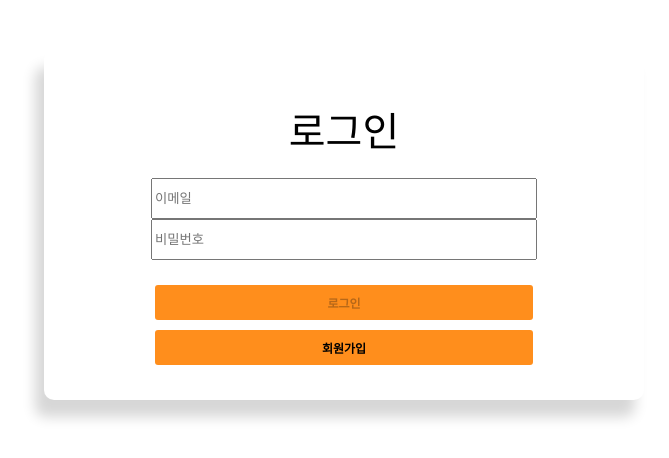
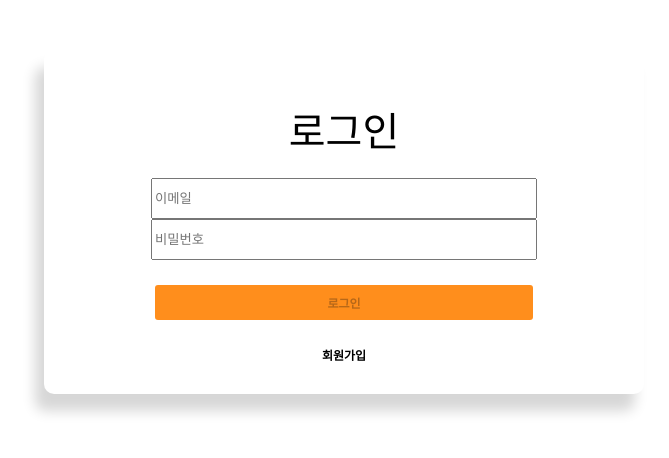
Before and after one commit to socow/ToDoList, a React (Create React App) app: page / in a window 1280 px wide. Shown: the top 458 px of the page, without its empty margins (296-965 px from the left). Built offline with nearby package versions, Linux system fonts and the light colour scheme.

Commit message:
Refactor:로그인/회원가입 통합,css수정,README수정

```diff
--- a/src/App.js
+++ b/src/App.js
@@ -1,14 +1,12 @@
 import React from "react";
 import { Route, Routes } from "react-router-dom";
-import LoginPage from "./pages/LoginPage";
-import SignupPage from "./pages/SignupPage";
+import AuthPage from "./pages/AuthPage";
 import TodoPage from "./pages/TodoPage";
 
 function App() {
   return (
     <Routes>
-      <Route path="/" element={<LoginPage />} />
-      <Route path="/signup" element={<SignupPage />} />
+      <Route path="/" element={<AuthPage />} />
       <Route path="/todo" element={<TodoPage />} />
     </Routes>
   );
--- /dev/null
+++ b/src/apis/auth.js
@@ -0,0 +1,42 @@
+import { instance } from "./api";
+
+const URLS = {
+  LOGIN: `/auth/signin`,
+  SIGNUP: `/auth/signup`,
+};
+
+export const authRequest = {
+  async login(email, password) {
+    instance
+      .post(URLS.LOGIN, {
+        email,
+        password,
+      })
+      .then((res) => {
+        localStorage.setItem("token", res.data.access_token);
+        window.location.replace("/todo");
+      })
+      .catch((error) => {
+        if (error.response.status === 404) {
+          alert(error.response.data.message);
+        }
+      });
+  },
+
+  async signup(email, password) {
+    instance
+      .post(URLS.SIGNUP, {
+        email,
+        password,
+      })
+      .then((res) => {
+        alert("회원가입이 완료되었습니다");
+        window.location.replace("/");
+      })
+      .catch((error) => {
+        if (error.response.status === 400) {
+          alert(error.response.data.message);
+        }
+      });
+  },
+};
--- a/src/apis/login.js
+++ /dev/null
@@ -1,18 +0,0 @@
-import { instance } from "./api";
-
-const LOGIN_URL = `/auth/signin`;
-
-export const loginRequest = async (email, password) => {
-  await instance
-    .post(LOGIN_URL, {
-      email,
-      password,
-    })
-    .then((res) => {
-      localStorage.setItem("token", res.data.access_token);
-      window.location.replace("/todo");
-    })
-    .catch((error) => {
-      alert("아이디 또는 비밀번호를 확인해주세요");
-    });
-};
--- a/src/apis/signup.js
+++ /dev/null
@@ -1,30 +0,0 @@
-import { instance } from "./api";
-
-const SIGNUP_URL = `/auth/signup`;
-
-export const signupRequest = async (email, password) => {
-  if (email === "" && password === "") {
-    return alert("아이디 또는 비밀번호를 입력해주세요");
-  } else if (!email.includes("@")) {
-    return alert("이메일을 확인해주세요");
-  } else if (password.length < 8) {
-    return alert("비밀번호를 확익해주세요");
-  }
-  await instance
-    .post(SIGNUP_URL, {
-      email,
-      password,
-    })
-    .then((res) => {
-      alert("회원가입이 완료되었습니다");
-      window.location.replace("/");
-    })
-    .catch((error) => {
-      if (error.response.status === 400) {
-        alert(error.response.data.message);
-      } else {
-        alert("입력 정보를 확인해주세요");
-      }
-      console.error(error.message);
-    });
-};
--- a/src/components/Login.jsx
+++ b/src/components/Auth.jsx
@@ -1,6 +1,5 @@
-import React from "react";
+import React, { useState } from "react";
 import styled from "styled-components";
-import { useNavigate } from "react-router-dom";
 import InputGroup from "./InputGroup";
 import { useRecoilState, useRecoilValue } from "recoil";
 import {
@@ -8,24 +7,31 @@ import {
   passwordState,
   inputValueSelector,
   loginPost,
+  signupPost,
 } from "../store/auth.recoil";
 
 function Login() {
   const [email, setEmail] = useRecoilState(emailState);
   const [password, setPassword] = useRecoilState(passwordState);
+  const [isLogin, setIsLogin] = useState(true);
   const useCheck = useRecoilValue(inputValueSelector);
   const loginRequest = useRecoilValue(loginPost);
+  const signupRequest = useRecoilValue(signupPost);
 
-  const navigate = useNavigate();
+  const createAccountHandler = (e) => {
+    e.preventDefault();
+    setIsLogin((current) => !current);
+  };
 
-  const goToSiginup = (e) => {
-    navigate(`/Signup`);
+  const authRequest = async (e) => {
     e.preventDefault();
+    const api = isLogin ? loginRequest : signupRequest;
+    await api();
   };
 
   return (
-    <LoginForm onSubmit={loginRequest}>
-      <Titie>로그인</Titie>
+    <LoginForm onSubmit={authRequest}>
+      <Titie> {isLogin ? "로그인" : "회원가입"}</Titie>
       <InputWrap>
         <InputGroup
           type="email"
@@ -42,8 +48,12 @@ function Login() {
         />
       </InputWrap>
       <ButtonWrap>
-        <AuthButton disabled={useCheck}>로그인</AuthButton>
-        <AuthButton onClick={goToSiginup}>회원가입</AuthButton>
+        <LoginBtn type="submit" disabled={useCheck}>
+          {isLogin ? "로그인" : "회원가입"}
+        </LoginBtn>
+        <CreateAccountBtn onClick={createAccountHandler}>
+          {isLogin ? "회원가입" : "로그인"}
+        </CreateAccountBtn>
       </ButtonWrap>
     </LoginForm>
   );
@@ -77,7 +87,7 @@ export const ButtonWrap = styled.div`
   align-items: center;
   justify-content: center;
 `;
-export const AuthButton = styled.button`
+export const LoginBtn = styled.button`
   height: 35px;
   width: 70%;
   padding: 5px 36px;
@@ -89,3 +99,12 @@ export const AuthButton = styled.button`
   font-size: 12px;
   font-weight: 600;
 `;
+export const CreateAccountBtn = styled.button`
+  margin-top: 20px;
+  background: #fff;
+  border-radius: 3px;
+  border: none;
+  cursor: pointer;
+  font-size: 12px;
+  font-weight: 600;
+`;
--- a/src/components/Signup.jsx
+++ /dev/null
@@ -1,59 +0,0 @@
-import React from "react";
-import { useNavigate } from "react-router-dom";
-import styled from "styled-components";
-import InputGroup from "./InputGroup";
-import { Titie, InputWrap, ButtonWrap, AuthButton } from "./Login";
-import { useRecoilState, useRecoilValue } from "recoil";
-import {
-  emailState,
-  passwordState,
-  inputValueSelector,
-  signupPost,
-} from "../store/auth.recoil";
-
-function Signup() {
-  const [email, setEmail] = useRecoilState(emailState);
-  const [password, setPassword] = useRecoilState(passwordState);
-  const useCheck = useRecoilValue(inputValueSelector);
-  const signupRequest = useRecoilValue(signupPost);
-
-  const navigate = useNavigate();
-
-  const goToLogin = () => {
-    navigate(`/`);
-  };
-
-  return (
-    <SignupForm onSubmit={signupRequest}>
-      <Titie>회원가입</Titie>
-      <InputWrap>
-        <InputGroup
-          type="email"
-          placeholder="이메일"
-          value={email}
-          setValue={setEmail}
-        />
-
-        <InputGroup
-          type="password"
-          placeholder="비밀번호를 입력해주세요"
-          value={password}
-          setValue={setPassword}
-        />
-      </InputWrap>
-      <ButtonWrap>
-        <AuthButton disabled={useCheck}>회원가입</AuthButton>
-        <AuthButton onClick={goToLogin}>로그인</AuthButton>
-      </ButtonWrap>
-    </SignupForm>
-  );
-}
-export default Signup;
-
-const SignupForm = styled.form`
-  padding: 30px;
-  margin-top: 50px;
-  background: #fff;
-  border-radius: 10px;
-  box-shadow: -9px 17px 13px rgb(0 0 0/16%);
-`;
--- a/src/pages/LoginPage.jsx
+++ b/src/pages/AuthPage.jsx
@@ -1,20 +1,21 @@
 import React, { useEffect } from "react";
 import { useNavigate } from "react-router-dom";
 import styled from "styled-components";
-import Login from "../components/Login";
+import Auth from "../components/Auth";
 
 function LoginPage() {
   const navigate = useNavigate();
 
   useEffect(() => {
     if (localStorage.getItem("token")) {
+      alert("자동 로그인 되었습니다.");
       navigate(`/todo`);
     }
   }, [navigate]);
 
   return (
     <LoginContainer>
-      <Login />
+      <Auth />
     </LoginContainer>
   );
 }
--- a/src/pages/SignupPage.jsx
+++ /dev/null
@@ -1,16 +0,0 @@
-import React from "react";
-import styled from "styled-components";
-import Signup from "../components/Signup";
-function SignupPage() {
-  return (
-    <SignupContainer>
-      <Signup />
-    </SignupContainer>
-  );
-}
-export default SignupPage;
-export const SignupContainer = styled.div`
-  background-color: #ffff;
-  margin: auto;
-  max-width: 600px;
-`;
--- a/src/store/auth.recoil.js
+++ b/src/store/auth.recoil.js
@@ -1,6 +1,5 @@
 import { atom, selector } from "recoil";
-import { loginRequest } from "../apis/login";
-import { signupRequest } from "../apis/signup";
+import { authRequest } from "../apis/auth";
 
 export const emailState = atom({
   key: "email",
@@ -26,11 +25,10 @@ export const loginPost = selector({
   get: ({ get }) => {
     const email = get(emailState);
     const password = get(passwordState);
-    const loginSubmit = async (e) => {
-      await e.preventDefault();
-      loginRequest(email, password);
+    const authSubmit = async (e) => {
+      await authRequest.login(email, password);
     };
-    return loginSubmit;
+    return authSubmit;
   },
 });
 
@@ -40,8 +38,7 @@ export const signupPost = selector({
     const email = get(emailState);
     const password = get(passwordState);
     const signupSubmit = async (e) => {
-      await e.preventDefault();
-      signupRequest(email, password);
+      await authRequest.signup(email, password);
     };
     return signupSubmit;
   },
```
Also changed, not shown: 1 other file (tests, documents, lock files or other folders).
